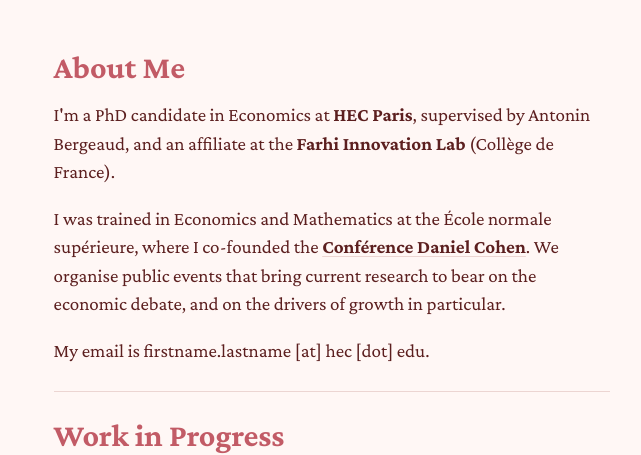
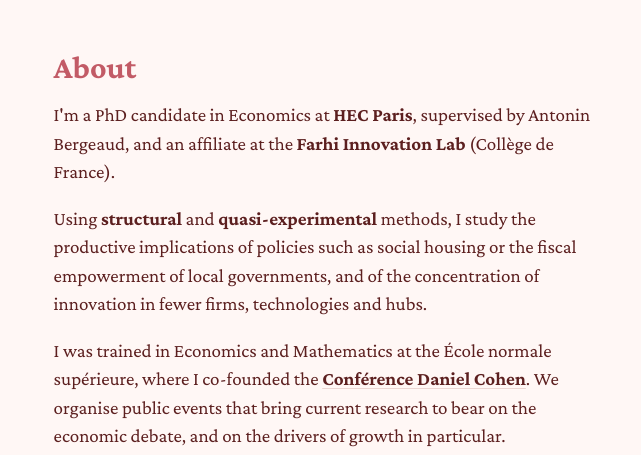
Before and after one commit to laurearzt/laurearzt, a plain HTML site: page index.html in a window 1280 px wide. Shown: the top 455 px of the page, 452-1093 px from the left. Drawn offline with nearby package versions, Linux system fonts and the light colour scheme.

Commit message:
Update index.html

```diff
--- a/index.html
+++ b/index.html
@@ -55,9 +55,12 @@ h3 a { text-decoration: none; }
 </header>
 
 <main>
-  <h2>About Me</h2>
+  <h2>About </h2>
   <p>I'm a PhD candidate in Economics at <b>HEC Paris</b>, supervised by Antonin Bergeaud, and an affiliate at the <b>Farhi Innovation Lab</b> (Collège de France).</p>
-  <p>I was trained in Economics and Mathematics at the École normale supérieure, where I co-founded the <b><a href="https://laconferencedc.fr">Conférence Daniel Cohen</a></b>. We organise public events that bring current research to bear on the economic debate, and on the drivers of growth in particular.</p>
+  Using <b>structural</b> and <b>quasi-experimental</b> methods, I study the productive implications of policies such as social housing or the fiscal empowerment of local governments,
+  and of the concentration of innovation in fewer firms, technologies and hubs.</p>
+  <p>I was trained in Economics and Mathematics at the École normale supérieure, where I co-founded the <b><a href="https://laconferencedc.fr">Conférence Daniel Cohen</a></b>.
+    We organise public events that bring current research to bear on the economic debate, and on the drivers of growth in particular.</p>
   <p id="contact">My email is firstname.lastname [at] hec [dot] edu.</p>
   <hr>
 
```
